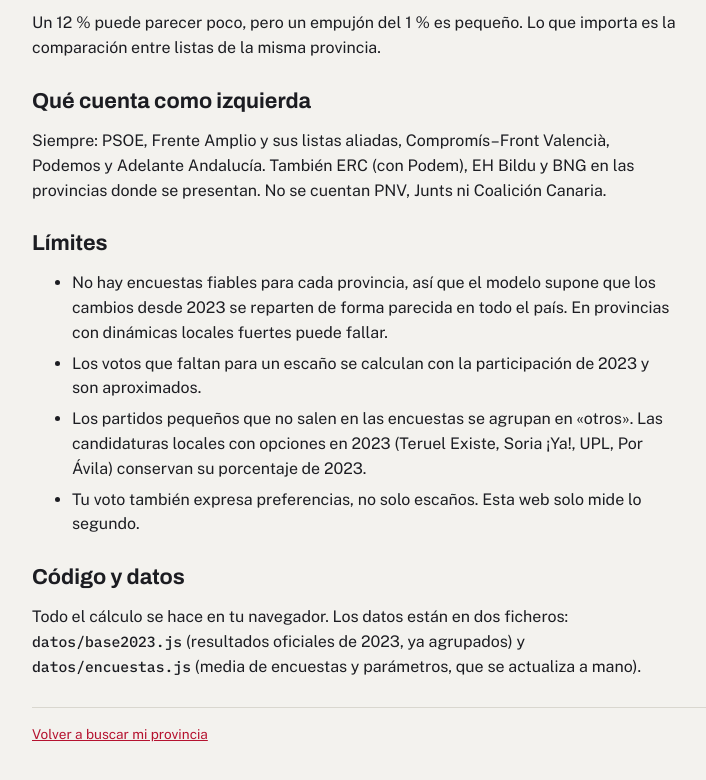
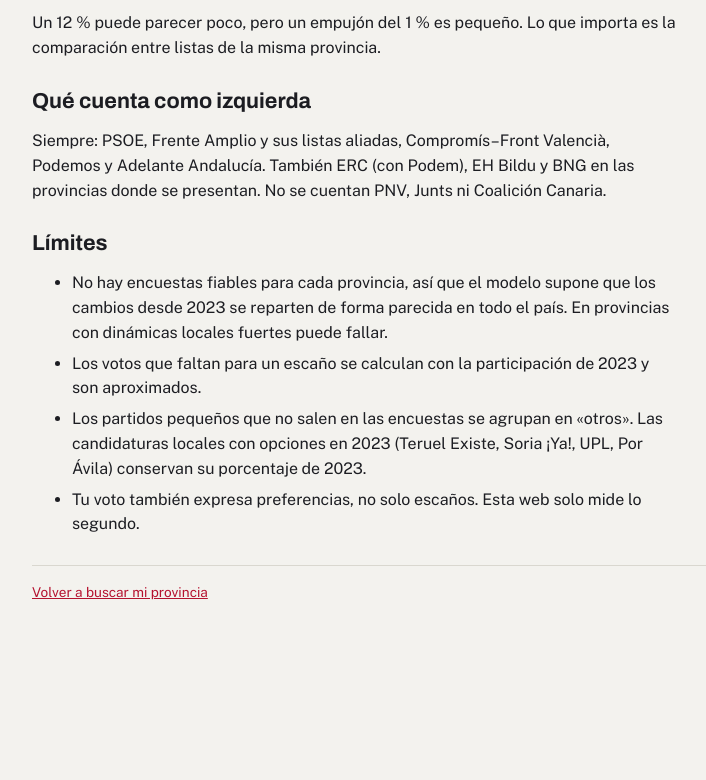
Before and after one commit to votoutilzurdo/voto-util, a plain HTML site: page como-se-calcula.html in a window 1280 px wide. Shown: the part 2941-3721 px from the top of the page, without its empty margins (244-950 px from the left). After the commit the page ends 3592 px from the top, so only its background shows below. Drawn offline with nearby package versions, Linux system fonts and the light colour scheme.

Commit message:
Quita la sección Código y datos de la página del método
Co-Authored-By: Claude Opus 5.5 <noreply@anthropic.com>
Claude-Session: https://claude.ai/code/session_0118mg7wG73daDBL7A1xDJtL

```diff
--- a/como-se-calcula.html
+++ b/como-se-calcula.html
@@ -94,9 +94,6 @@
       <li>Los partidos pequeños que no salen en las encuestas se agrupan en «otros». Las candidaturas locales con opciones en 2023 (Teruel Existe, Soria ¡Ya!, UPL, Por Ávila) conservan su porcentaje de 2023.</li>
       <li>Tu voto también expresa preferencias, no solo escaños. Esta web solo mide lo segundo.</li>
     </ul>
-
-    <h2>Código y datos</h2>
-    <p>Todo el cálculo se hace en tu navegador. Los datos están en dos ficheros: <code>datos/base2023.js</code> (resultados oficiales de 2023, ya agrupados) y <code>datos/encuestas.js</code> (media de encuestas y parámetros, que se actualiza a mano).</p>
   </article>
 
   <footer>
```
